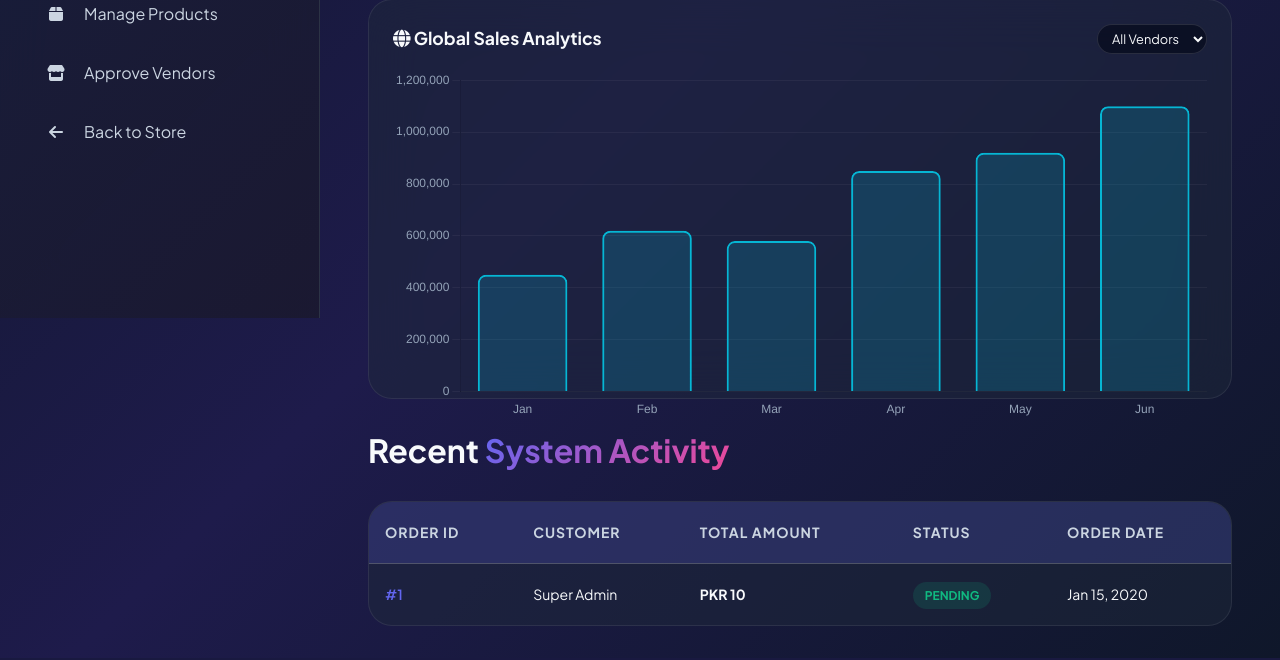
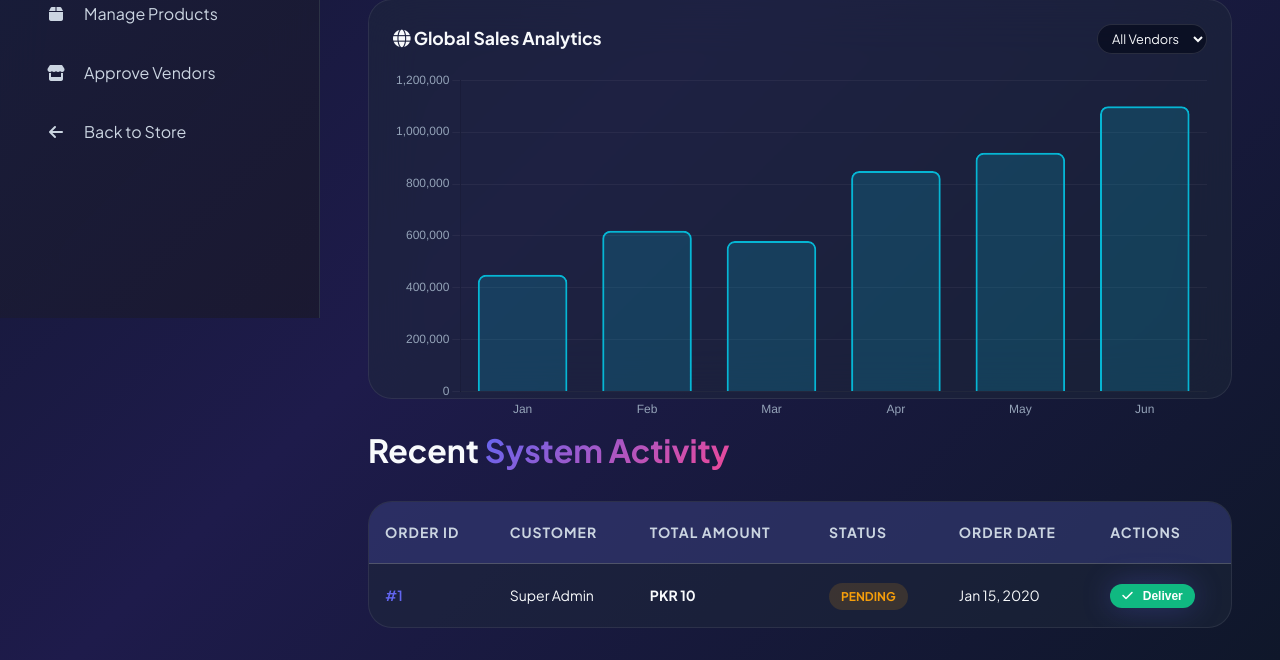
Before and after one commit to furqanzubair209-cell/furqanstore-ecommerce, a PHP site: page /furqanstore/admin/dashboard.php in a window 1280 px wide. Shown: the part 482-1142 px from the top of the page. Run offline with PHP 8.4, Linux system fonts and the light colour scheme; a user stored in the database is signed in; data comes from the database, SQL or seed files in the repository; tables that the repository leaves empty hold one stand-in row (values such as "Sample post").

Commit message:
Refactor admin dashboard for improved readability

```diff
--- a/admin/dashboard.php
+++ b/admin/dashboard.php
@@ -185,6 +185,7 @@ $recentOrders = $conn->query("
                             <th>Total Amount</th>
                             <th>Status</th>
                             <th>Order Date</th>
+                            <th>Actions</th>
                         </tr>
                     </thead>
                     <tbody>
@@ -199,11 +200,29 @@ $recentOrders = $conn->query("
                                 <td><?php echo htmlspecialchars($order['full_name']); ?></td>
                                 <td><span style="font-weight: 700;">PKR <?php echo number_format($order['total']); ?></span></td>
                                 <td>
-                                    <span class="badge-premium" style="background: var(--success-bg); color: var(--success);">
+                                    <span class="badge-premium" style="background: <?php
+                                        echo $order['status'] === 'delivered' ? 'var(--success-bg)' : ($order['status'] === 'pending' ? 'var(--warning-bg, rgba(245,158,11,0.15))' : 'var(--nav-hover-bg)');
+                                    ?>; color: <?php
+                                        echo $order['status'] === 'delivered' ? 'var(--success)' : ($order['status'] === 'pending' ? 'var(--warning)' : 'var(--primary-light)');
+                                    ?>;">
                                         <?php echo ucfirst($order['status']); ?>
                                     </span>
                                 </td>
                                 <td><?php echo date('M d, Y', strtotime($order['created_at'])); ?></td>
+                                <td>
+                                    <?php if ($order['status'] === 'pending'): ?>
+                                    <form action="../actions/order_actions.php" method="POST" style="display:inline;">
+                                        <input type="hidden" name="order_id" value="<?php echo $order['id']; ?>">
+                                        <input type="hidden" name="action" value="update_status">
+                                        <input type="hidden" name="status" value="delivered">
+                                        <button type="submit" class="btn-premium" style="padding: 5px 12px; font-size: 0.75rem; background: var(--success);">
+                                            <i class="fas fa-check"></i> Deliver
+                                        </button>
+                                    </form>
+                                    <?php else: ?>
+                                    <span style="color: var(--text-muted); font-size: 0.8rem;">No Actions</span>
+                                    <?php endif; ?>
+                                </td>
                             </tr>
                             <?php endforeach; ?>
                         <?php endif; ?>
```
